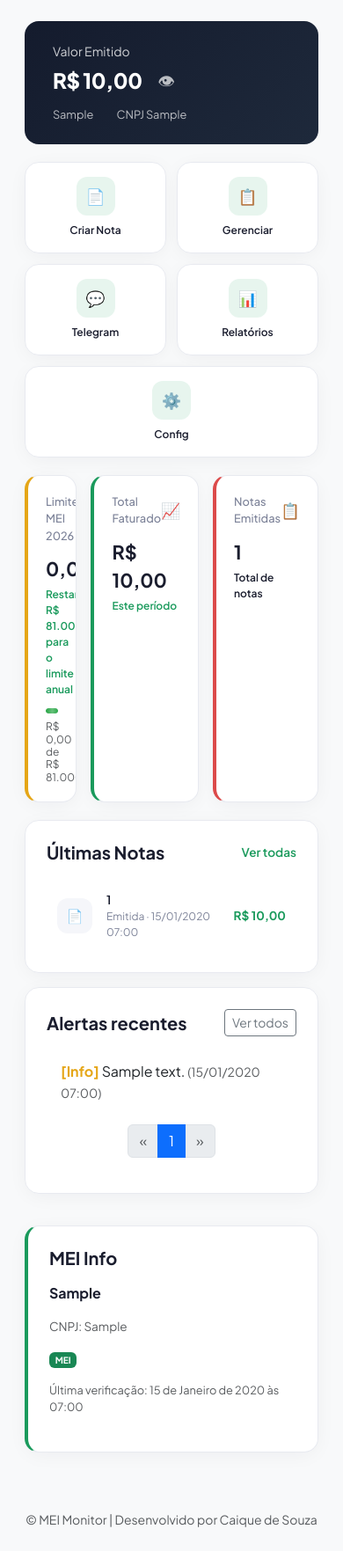
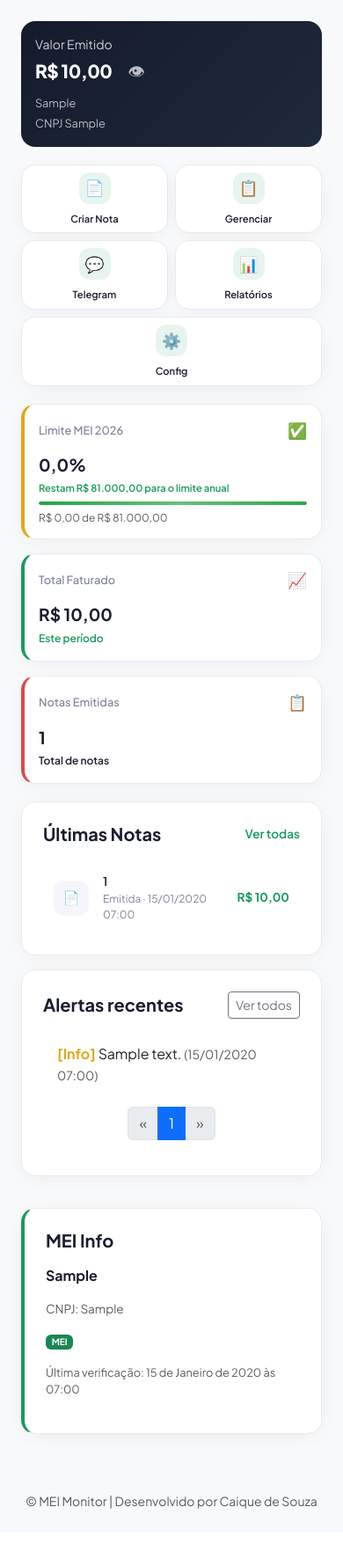
Before and after one commit to 95Caique/mei_monitor, a Django app: page / in a window 390 px wide. Shown: the part 56-1819 px from the top of the page at 88% size. After the commit the page ends 1771 px from the top, so only its background shows below. Run offline with Django 5.2, Linux system fonts and the light colour scheme; a user stored in the database is signed in; tables that the repository leaves empty hold one stand-in row (values such as "Sample post"); data that the repository does not hold is empty.

Commit message:
FIX: Ajuste no css dos cards da home para corrigir a responsividade

```diff
--- a/static/css/home.css
+++ b/static/css/home.css
@@ -55,7 +55,19 @@ body { font-family: 'Plus Jakarta Sans', sans-serif; background: var(--bg); colo
 .quick-action-btn:hover .quick-action-icon { background: rgba(26,154,92,0.2); }
 .quick-action-label { font-size: 0.75rem; font-weight: 600; }
 
-.stat-grid { display: grid; grid-template-columns: repeat(3,1fr); gap: 1rem; margin-bottom: 1.25rem; }
+.stat-grid {
+  display: grid;
+  gap: 1rem;
+  margin-bottom: 1.25rem;
+}
+
+.stat-grid-two {
+  grid-template-columns: repeat(2, 1fr);
+}
+
+.stat-grid-three {
+  grid-template-columns: repeat(3, 1fr);
+}
 .stat-card { padding: 1.25rem; border-left: 4px solid var(--primary); }
 .stat-card.expense { border-left-color: var(--danger); }
 .stat-card.invest { border-left-color: var(--accent); }
@@ -205,12 +217,97 @@ body #alertsModal .modal-content {
   overflow: visible !important;
 }
 
-@media (max-width: 992px) { .dash-grid { grid-template-columns: 1fr; } }
-@media (max-width: 768px) { .stat-grid { grid-template-columns: 1fr; } }
+/* Responsive Design */
+@media (max-width: 992px) {
+  .dash-grid { grid-template-columns: 1fr; }
+}
+
+@media (max-width: 768px) {
+  .stat-grid-two,
+  .stat-grid-three {
+    grid-template-columns: 1fr !important;
+  }
+
+  .dash-container {
+    padding: 0 0.75rem;
+  }
+
+  .balance-hero {
+    padding: 1.25rem 1.5rem;
+  }
+
+  .balance-hero .meta {
+    display: flex;
+    flex-direction: column;
+    gap: 0.25rem;
+  }
+
+  .balance-hero .meta span + span {
+    margin-left: 0;
+  }
+}
+
 @media (max-width: 576px) {
-  .quick-actions { flex-wrap: wrap; }
-  .quick-action-btn { flex: 1 1 45%; }
-  .balance-hero .amount { font-size: 1.5rem; }
+  .quick-actions {
+    flex-wrap: wrap;
+    gap: 0.5rem;
+  }
+
+  .quick-action-btn {
+    flex: 1 1 calc(50% - 0.25rem);
+    min-width: 0;
+    padding: 0.75rem 0.25rem;
+  }
+
+  .quick-action-label {
+    font-size: 0.7rem;
+  }
+
+  .balance-hero .amount {
+    font-size: 1.5rem;
+  }
+
+  .stat-card {
+    padding: 1rem;
+  }
+
+  .stat-card .stat-value {
+    font-size: 1.2rem;
+  }
+
+  /* MEI card specific responsive adjustments */
+  .stat-card.mei-limit .stat-change {
+    font-size: 0.7rem;
+    line-height: 1.3;
+  }
+
+  .stat-card.mei-limit small {
+    font-size: 0.7rem;
+  }
+
+  .progress-bar {
+    height: 4px;
+    margin: 0.5rem 0;
+  }
+}
+
+@media (max-width: 400px) {
+  .balance-hero {
+    padding: 1rem;
+  }
+
+  .balance-hero .amount {
+    font-size: 1.3rem;
+  }
+
+  .quick-action-btn {
+    padding: 0.5rem 0.25rem;
+  }
+
+  .quick-action-icon {
+    width: 2.25rem;
+    height: 2.25rem;
+  }
 }
 
 @keyframes slideUp {
--- a/templates/dashboard/home.html
+++ b/templates/dashboard/home.html
@@ -47,7 +47,7 @@
   </div>
 
   <!-- CARDS ESTATÍSTICAS -->
-  <div class="stat-grid anim-2" style="grid-template-columns: {% if mei_limit_info %}1fr 1fr 1fr{% else %}repeat(2,1fr){% endif %};">
+  <div class="stat-grid anim-2{% if mei_limit_info %} stat-grid-three{% else %} stat-grid-two{% endif %}">
     {% if mei_limit_info %}
     <div class="glass-card stat-card mei-limit">
       <div class="stat-header">
```
